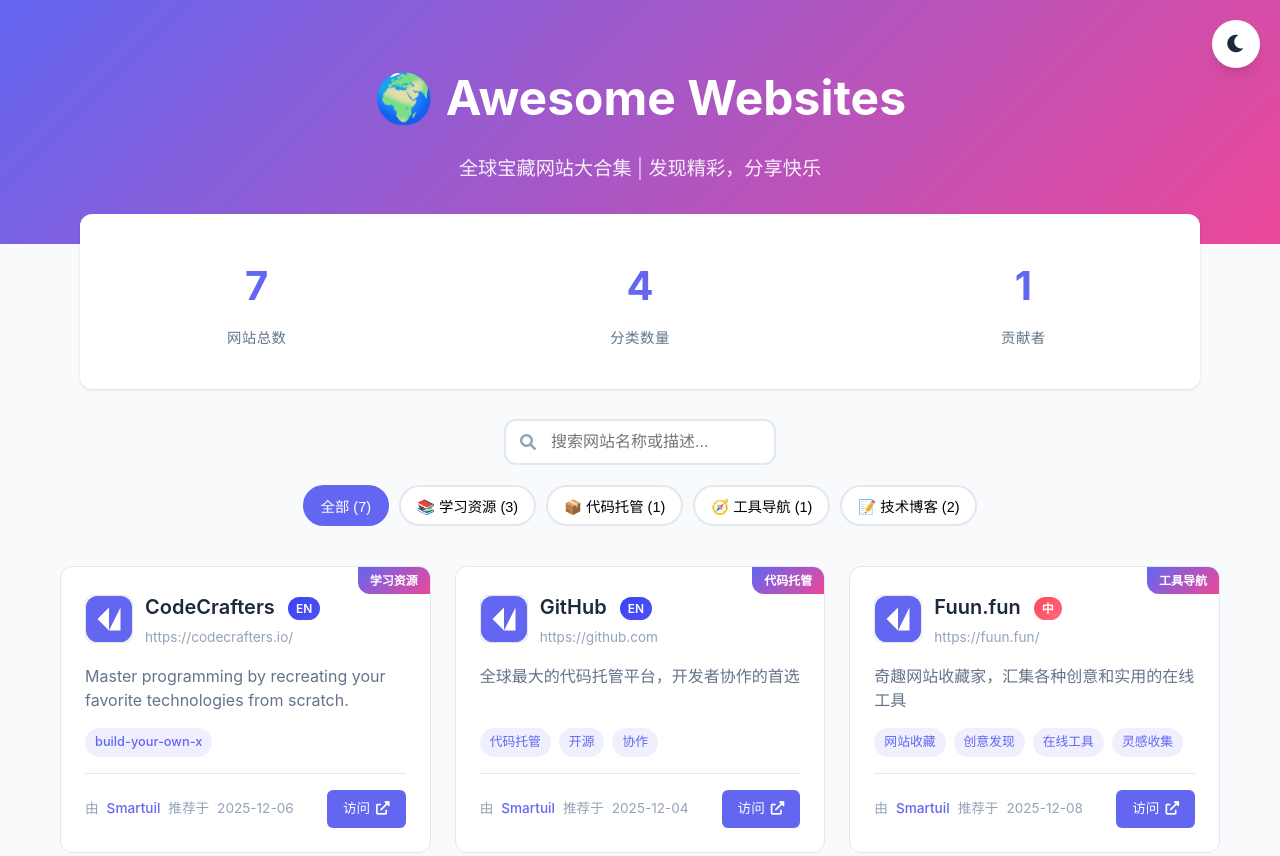
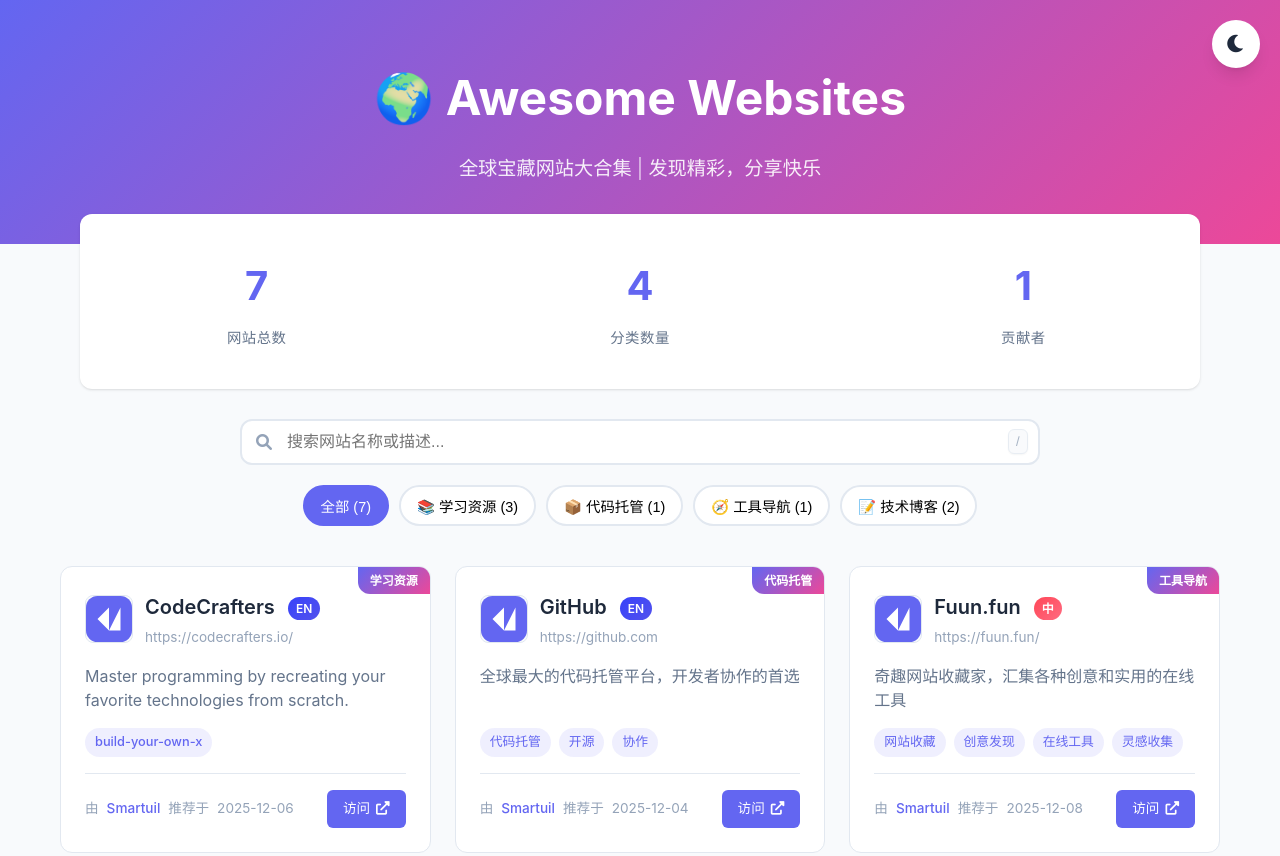
Before and after one commit to Smartuil/awesome-websites, a website: page src/index.html in a window 1280 px wide. Shown: the top 856 px of the page. Drawn offline with Linux system fonts and the light colour scheme.

Commit message:
修改搜索框宽度，增加搜索快捷键 /, ESC

```diff
--- a/src/css/style.css
+++ b/src/css/style.css
@@ -143,8 +143,36 @@
 
 .search-box {
     position: relative;
-    max-width: 400px;
+    width: 100%;
+    max-width: 800px;
     margin: 0 auto;
+}
+
+.search-shortcut {
+    position: absolute;
+    right: 12px;
+    top: 50%;
+    transform: translateY(-50%);
+    background: var(--background);
+    color: var(--text-muted);
+    padding: 3px 7px;
+    border-radius: 6px;
+    font-size: 0.7rem;
+    font-family: -apple-system, BlinkMacSystemFont, 'Segoe UI', sans-serif;
+    font-weight: 500;
+    border: 1px solid var(--border);
+    box-shadow: 0 1px 2px rgba(0, 0, 0, 0.05);
+    cursor: help;
+    opacity: 0.8;
+    transition: opacity 0.2s ease;
+}
+
+.search-shortcut:hover {
+    opacity: 1;
+}
+
+.search-box input:focus + .search-shortcut {
+    opacity: 0;
 }
 
 .search-box i {
--- a/src/index.html
+++ b/src/index.html
@@ -163,6 +163,7 @@
                         <label for="searchInput" class="sr-only">搜索网站</label>
                         <i class="fas fa-search" aria-hidden="true"></i>
                         <input type="text" id="searchInput" placeholder="搜索网站名称或描述..." aria-label="搜索网站名称或描述">
+                        <span class="search-shortcut" title="按 / 聚焦搜索框，Esc 清空">/</span>
                     </div>
                     <div class="filter-buttons" role="group" aria-label="分类筛选">
                         <!-- Filter buttons will be generated automatically by JavaScript -->
--- a/src/js/app.js
+++ b/src/js/app.js
@@ -711,6 +711,21 @@
             this.handleSearch(e.target.value);
         });
 
+        // Keyboard shortcuts
+        document.addEventListener('keydown', (e) => {
+            // "/" to focus search box (when not already in input)
+            if (e.key === '/' && document.activeElement !== searchInput) {
+                e.preventDefault();
+                searchInput.focus();
+            }
+            // "Esc" to clear search and blur
+            if (e.key === 'Escape' && document.activeElement === searchInput) {
+                searchInput.value = '';
+                this.handleSearch('');
+                searchInput.blur();
+            }
+        });
+
         // Back to top button
         this.setupBackToTop();
 
```
